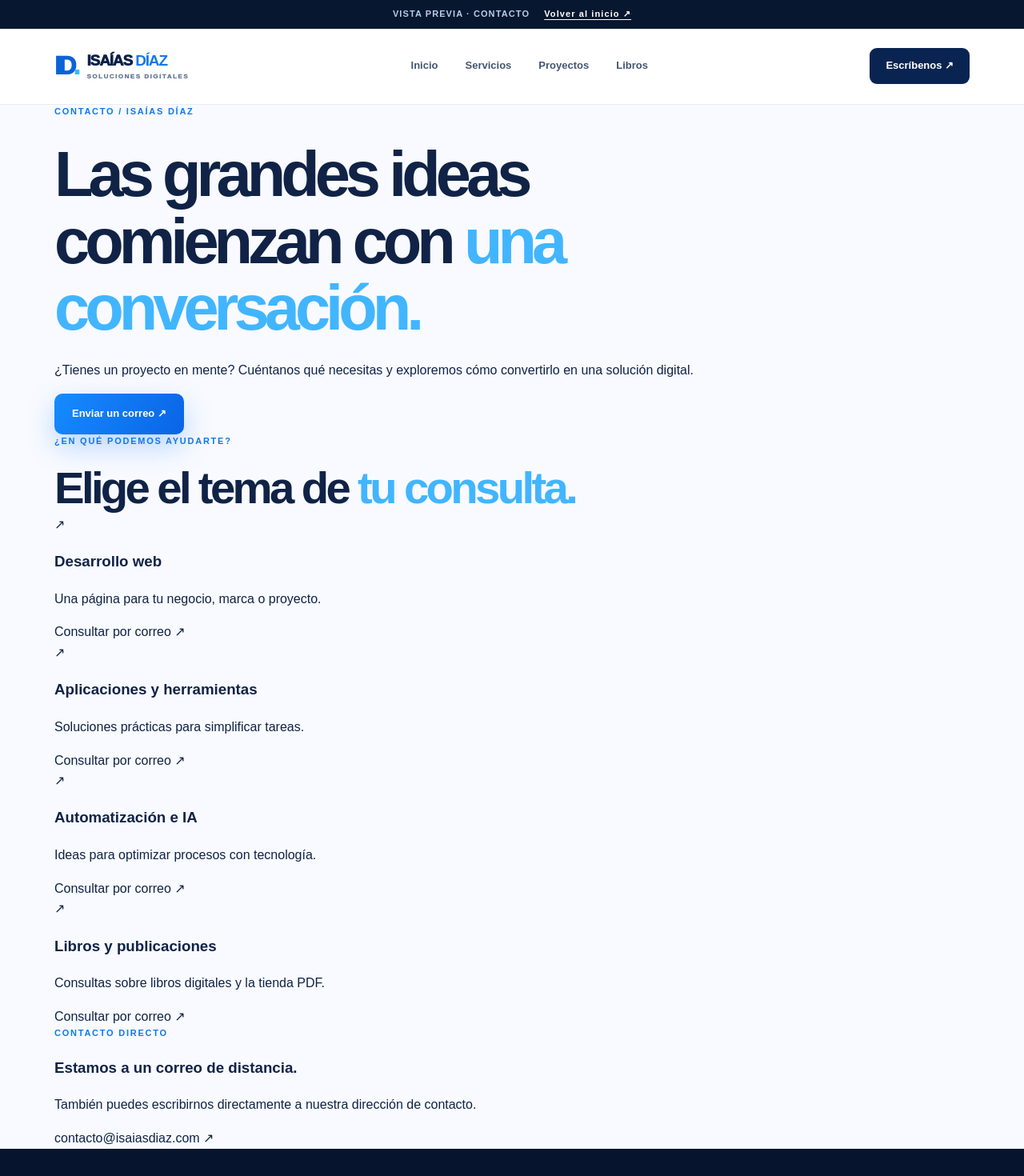
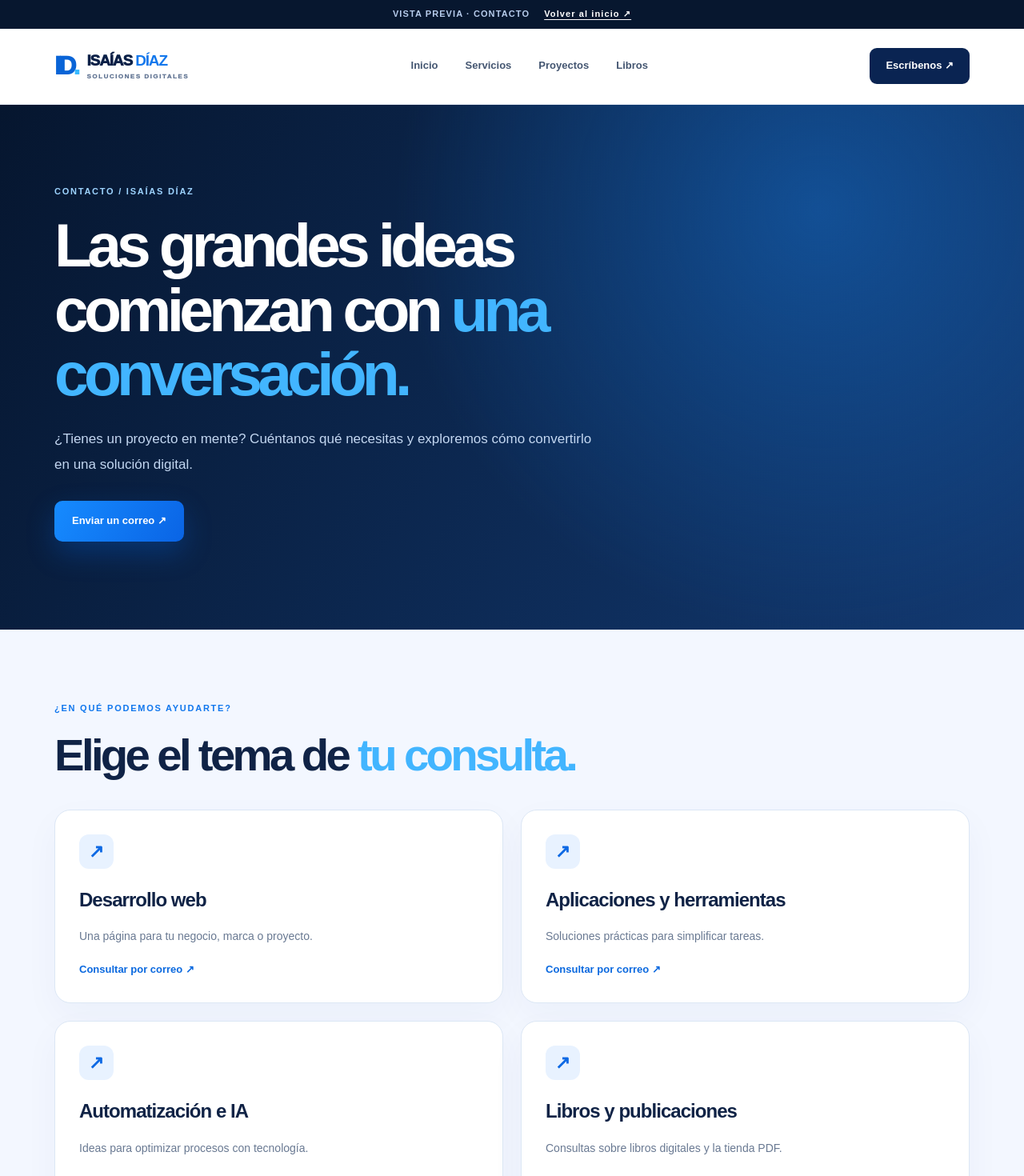
Before and after one commit to roshi2709/isaiasdiaz-web, a Next.js app: page /prueba/contacto in a window 1280 px wide. Shown: the top 1470 px of the page at 80% size. Built offline with nearby package versions, Linux system fonts and the light colour scheme.

Commit message:
style: contact page matching premium preview design

```diff
--- a/src/app/globals.css
+++ b/src/app/globals.css
@@ -203,3 +203,22 @@ a:focus-visible,button:focus-visible{outline:3px solid var(--accent);outline-off
 .studio-shop-body h3,.studio-shop-body p{overflow-wrap:break-word}
 @media(max-width:1050px){.studio-shop-cover strong{font-size:clamp(24px,4vw,38px)}}
 @media(max-width:600px){.studio-shop-cover strong{font-size:clamp(30px,8vw,42px)}}
+
+/* Contact page */
+.studio-contact-page-hero{padding:100px 0 110px;background:radial-gradient(circle at 80% 20%,#166dc888,transparent 46%),linear-gradient(120deg,#06162f,#123971);color:white}
+.studio-contact-page-hero .studio-section-kicker{color:#9ed4ff}
+.studio-contact-page-hero h1{font-size:clamp(3rem,6vw,5.5rem);max-width:870px;margin:14px 0 25px}
+.studio-contact-page-hero p{max-width:680px;font-size:17px;line-height:1.85;color:#c3d7f1;margin-bottom:30px}
+.studio-contact-page-main{background:#f3f7ff;padding:90px 0 110px}
+.studio-contact-page-main h2{margin:5px 0 35px}
+.studio-contact-topic-grid{display:grid;grid-template-columns:repeat(2,minmax(0,1fr));gap:22px}
+.studio-contact-topic{background:white;border:1px solid #dce7f5;border-radius:20px;padding:30px;box-shadow:0 16px 45px #0d3a7c0a}
+.studio-contact-topic-icon{width:43px;height:43px;display:grid;place-items:center;background:#e8f2ff;color:#0e69e4;border-radius:12px;font-size:23px;font-weight:800}
+.studio-contact-topic h3{font-size:24px;margin:20px 0 10px;letter-spacing:-.04em}
+.studio-contact-topic p{font-size:14px;line-height:1.8;color:#697992}
+.studio-contact-topic a{font-size:13px;color:#0b69df;font-weight:850}
+.studio-contact-direct{margin-top:30px;padding:36px;border-radius:20px;background:#e4efff;display:flex;align-items:center;justify-content:space-between;gap:25px}
+.studio-contact-direct h3{font-size:25px;margin:8px 0}
+.studio-contact-direct p{font-size:14px;color:#677993}
+.studio-contact-direct>a{font-size:16px;font-weight:850;color:#0a63d8;overflow-wrap:anywhere}
+@media(max-width:760px){.studio-contact-page-hero{padding:65px 0 75px}.studio-contact-page-main{padding:65px 0}.studio-contact-topic-grid{grid-template-columns:1fr}.studio-contact-direct{display:block;padding:25px}.studio-contact-direct>a{display:block;margin-top:22px}}
```
